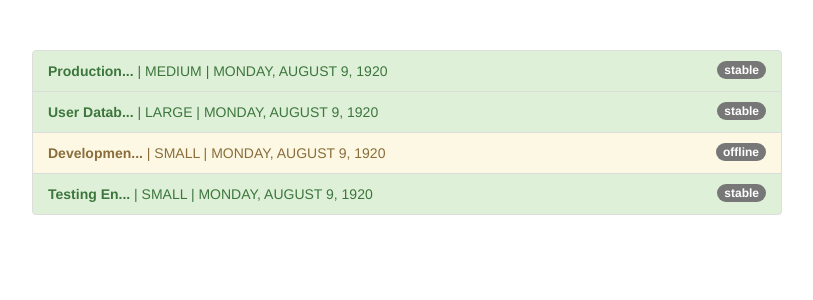
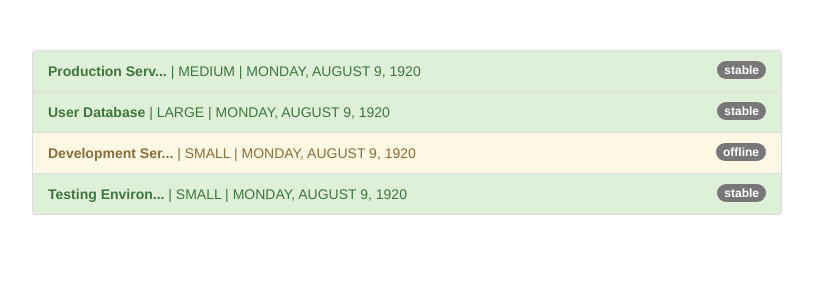
Before and after one commit to samuelcpedro/pipes-start, an Angular app: page / in a window 1280 px wide. Shown: the top 300 px of the page, without its empty margins (233-1046 px from the left). Built offline with nearby package versions, Linux system fonts and the light colour scheme.

Commit message:
Parametrizing a Custom Pipe
Parametrizing a Custom Pipe
Section 17, Lecture 233

```diff
--- a/src/app/app.component.html
+++ b/src/app/app.component.html
@@ -10,7 +10,7 @@
             class="badge">
             {{ server.status }}
           </span>
-          <strong>{{ server.name | shorten }}</strong> |
+          <strong>{{ server.name | shorten:15:'anotherArg' }}</strong> |
            {{ server.instanceType | uppercase }} |
            {{ server.started | date: 'fullDate' | uppercase }}
         </li>
--- a/src/app/shorten.pipe.ts
+++ b/src/app/shorten.pipe.ts
@@ -4,8 +4,8 @@ import { PipeTransform, Pipe } from '@angular/core';
     name: 'shorten'
 })
 export class ShortenPipe implements PipeTransform {
-    transform(value: any, ...args: any[]) {
-        return (value.length > 10 ) ? value.substr(0, 10) + '...' : value;
+    transform(value: any, limit: number, otherArg: string, ...args: any[]) {
+        return (value.length > limit ) ? value.substr(0, limit) + '...' : value;
     }
 
 }
```
